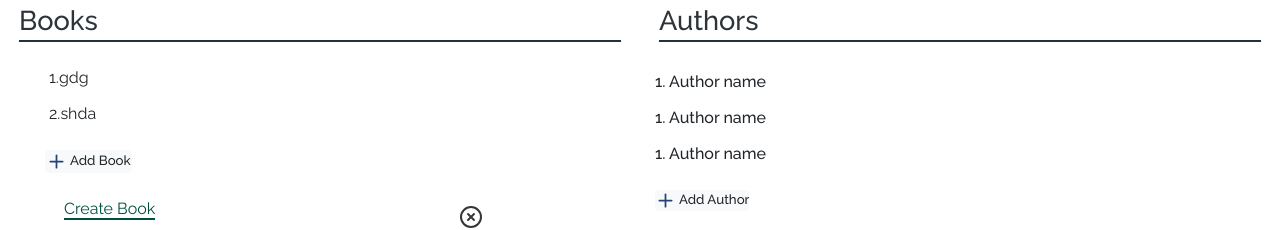
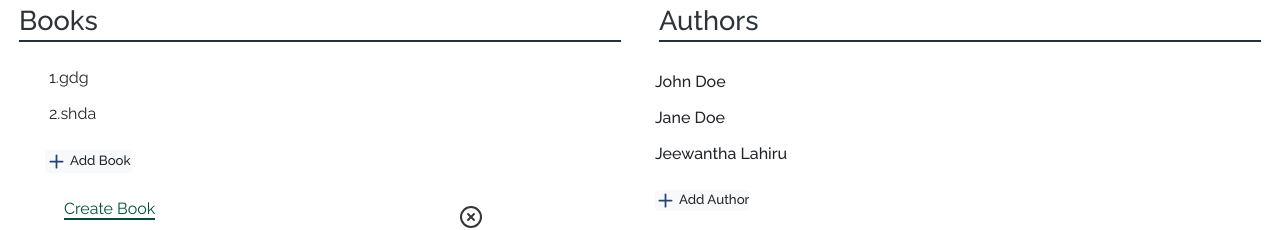
Before and after one commit to proCodersReact/library-app, a React (Create React App) app: page / in a window 1280 px wide. Shown: the part 521-751 px from the top of the page. Built offline with nearby package versions, Linux system fonts and the light colour scheme.

Commit message:
done with authors read part from array

```diff
--- /dev/null
+++ b/src/assets/types/LibraryTypes.ts
@@ -0,0 +1,3 @@
+export interface IAuthor{
+    name:String
+}
--- a/src/components/AuthorList/Author.tsx
+++ b/src/components/AuthorList/Author.tsx
@@ -1,20 +1,24 @@
-import React, {Component} from 'react';
+import React from 'react';
 import {Col, Row} from 'react-bootstrap';
+import {IAuthor} from "../../assets/types/LibraryTypes";
 
-class Author extends Component{
-    render(){
+type AuthorProps = {
+    author:IAuthor
+}
+
+const Author:React.FC<AuthorProps> = (props) =>{
+    const {author} = props;
     return(
         <Row className={"author pt-1 pl-0"}>
             <Col xs={9} className={"pl-0"}>
-                    <label>1. Author name</label>
+                <label>{author.name}</label>
             </Col>
             <Col xs={3} className={"text-right author-icon"}>
                 <i className={"feather icon-edit text-warning mr-2"}/>
                 <i className={"feather icon-trash-2 text-danger"}/>
             </Col>
         </Row>
-        );
-    }
-}
+    )
+};
 
 export default Author;
--- a/src/components/AuthorList/AuthorAddedList.tsx
+++ b/src/components/AuthorList/AuthorAddedList.tsx
@@ -1,21 +1,26 @@
-import React, {Component} from 'react'
+import React from 'react'
 import Author from "./Author";
 import {Col} from 'react-bootstrap';
+import {IAuthor} from "../../assets/types/LibraryTypes";
 
-class AuthorAddedList extends Component{
-    render(){
-        return(
-            <div>
-                <Col className={"mt-2"}>
-                    <Author/>
-                    <Author/>
-                    <Author/>
-                </Col>
+const AuthorAddedList:React.FC = () =>{
 
-            </div>
+    const authors:IAuthor[] = [{name:"John Doe"},{name:"Jane Doe"},{name:"Jeewantha Lahiru"}];
 
-        );
-    }
-}
+    const renderAuthors = () =>{
+      return authors.map((author:IAuthor, Index:number)=>{
+          return <Author author={author} key={Index}/>
+      })
+    };
+
+    return(
+        <div>
+            <Col className={"mt-2"}>
+                {renderAuthors()}
+            </Col>
+        </div>
+
+        )
+};
 
 export default AuthorAddedList;
--- a/src/components/AuthorList/AuthorList.tsx
+++ b/src/components/AuthorList/AuthorList.tsx
@@ -4,6 +4,7 @@ import AuthorAddedList from "./AuthorAddedList";
 import AuthorForm from "./AuthorForm";
 import AuthorWelcome from "./AuthorWelcome";
 import CreateAuthor from "./CreateAuthor";
+
 
 const AuthorList = () => {
 
```
Also changed, not shown: 1 other file (tests, documents, lock files or other folders). Lines whose indentation alone changed are shown as unchanged.
